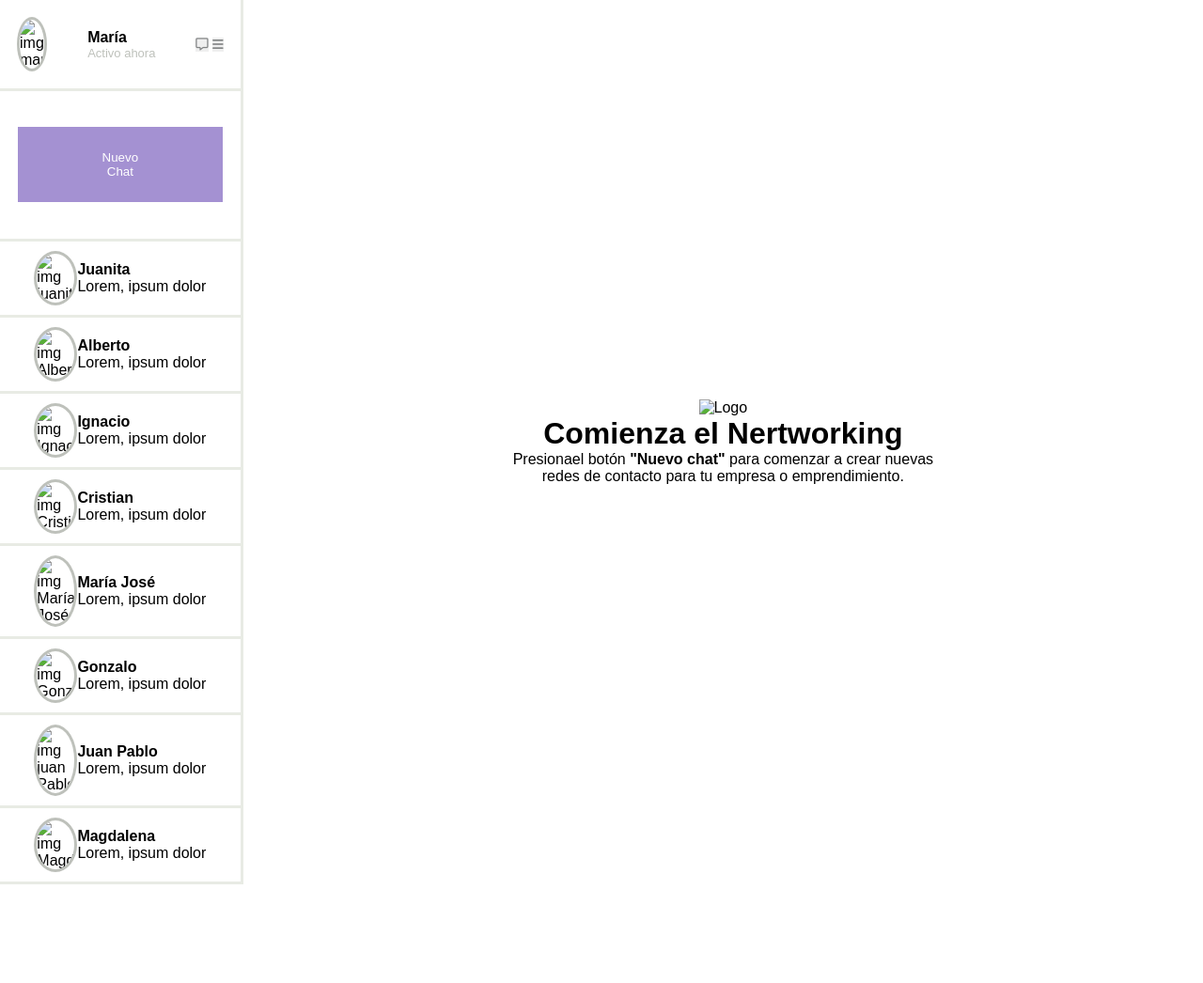
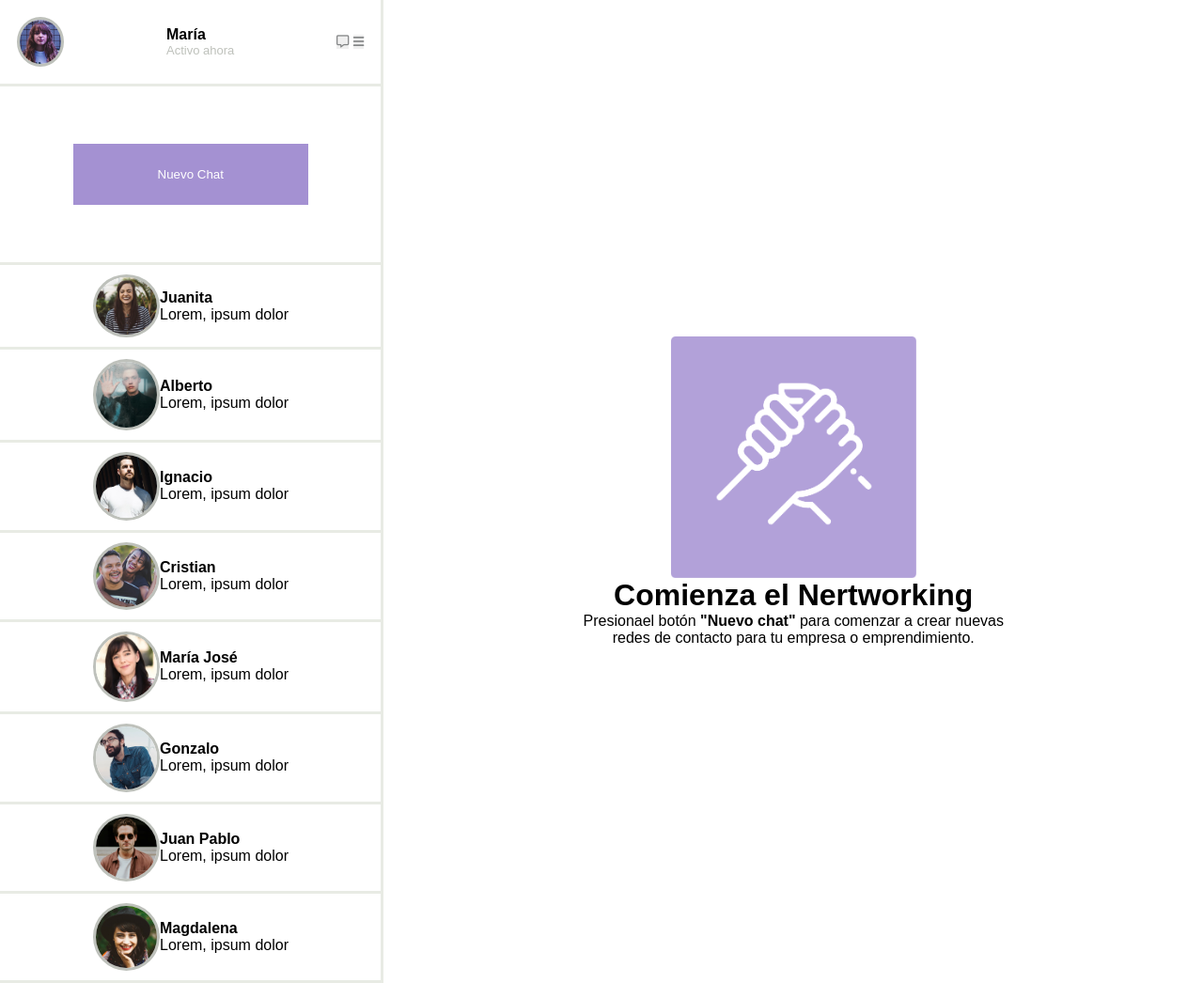
Before and after one commit to Pj85rC/desafio1-flex-CSSa-, a plain HTML site: page index.html in a window 1280 px wide. Shown: the whole page at 94% size. Before the commit the page ends 941 px from the top, so only its background shows below. Drawn offline with Linux system fonts and the light colour scheme.

Commit message:
ültimos ajustes

```diff
--- a/index.html
+++ b/index.html
@@ -26,7 +26,7 @@
     <div class="contenedor">
       <div class="leftColumn">
         <div class="mainUser">
-          <img class="imgUser" src="assets/imagenes/maria.jpg" alt="img maria" />
+          <img class="imgUser" src="assets/img/maria.jpg" alt="img maria" />
           <div class="card">
           <h4 class="nameUsers">María</h4>
           <p class="status">Activo ahora</p>
@@ -47,8 +47,8 @@
           <div class="box">
             <img
               class="imgUsers"
-              src="assets/imagenes/Juanita.jpg"
-              alt="img juanita"
+              src="assets/img/Juanita.jpg"
+              alt="mujer pelo largo polera rayada"
             />
             <div class="card">
               <h4>Juanita</h4>
@@ -58,7 +58,7 @@
           <div class="box">
             <img
               class="imgUsers"
-              src="assets/imagenes/Alberto.jpg"
+              src="assets/img/Alberto.jpg"
               alt="img Alberto"
             />
             <div class="card">
@@ -70,8 +70,8 @@
           <div class="box">
             <img
               class="imgUsers"
-              src="assets/imagenes/Ignacio.jpg"
-              alt="img Ignacio"
+              src="assets/img/Ignacio.jpg"
+              alt="Hombre polera blanca"
             />
             <div class="card">
               <h4>Ignacio</h4>
@@ -82,7 +82,7 @@
           <div class="box">
             <img
               class="imgUsers"
-              src="assets/imagenes/Cristian.jpg"
+              src="assets/img/Cristian.jpg"
               alt="img Cristian"
             />
             <div class="card">
@@ -94,7 +94,7 @@
           <div class="box">
             <img
               class="imgUsers"
-              src="assets/imagenes/María José.jpg"
+              src="assets/img/María José.jpg"
               alt="img María José"
             />
             <div class="card">
@@ -105,9 +105,9 @@
 
           <div class="box">
             <img
-              class="imgUsers"
-              src="assets/imagenes/Gonzalo.jpg"
-              alt="img Gonzalo"
+            class="imgUsers"
+              src="assets/img/Gonzalo.jpg"
+              alt="Hombre con lentes opticos"
             />
             <div class="card">
               <h4>Gonzalo</h4>
@@ -118,8 +118,8 @@
           <div class="box">
             <img
               class="imgUsers"
-              src="assets/imagenes/Juan Pablo.jpg"
-              alt="img juan Pablo"
+              src="assets/img/Juan Pablo.jpg"
+              alt="Hombre con lentes"
             />
             <div class="card">
               <h4>Juan Pablo</h4>
@@ -130,8 +130,8 @@
           <div class="box">
             <img
               class="imgUsers"
-              src="assets/imagenes/Magdalena.jpg"
-              alt="img Magdalena"
+              src="assets/img/Magdalena.jpg"
+              alt="Mujer con sombrero"
             />
             <div class="card">
               <h4>Magdalena</h4>
@@ -142,7 +142,7 @@
       </div>
 
       <div class="mainColumn">
-        <img class="logo" src="assets/imagenes/hand.png" alt="Logo" />
+        <img class="logo" src="assets/img/hand.png" alt="Logo" />
         <h1>Comienza el Nertworking</h1>
         <p>
           Presionael botón <b>"Nuevo chat"</b> para comenzar a crear nuevas<br />
```
